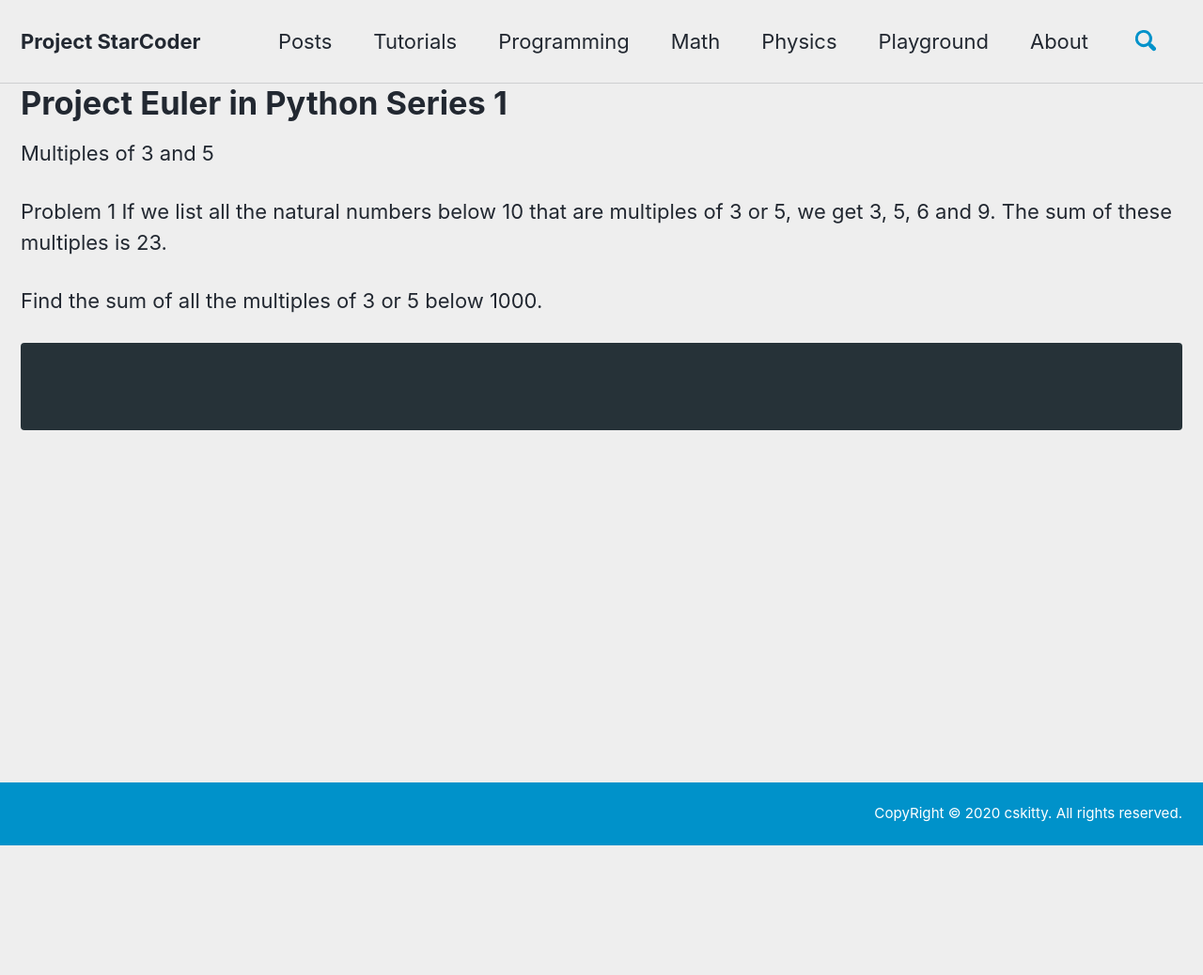
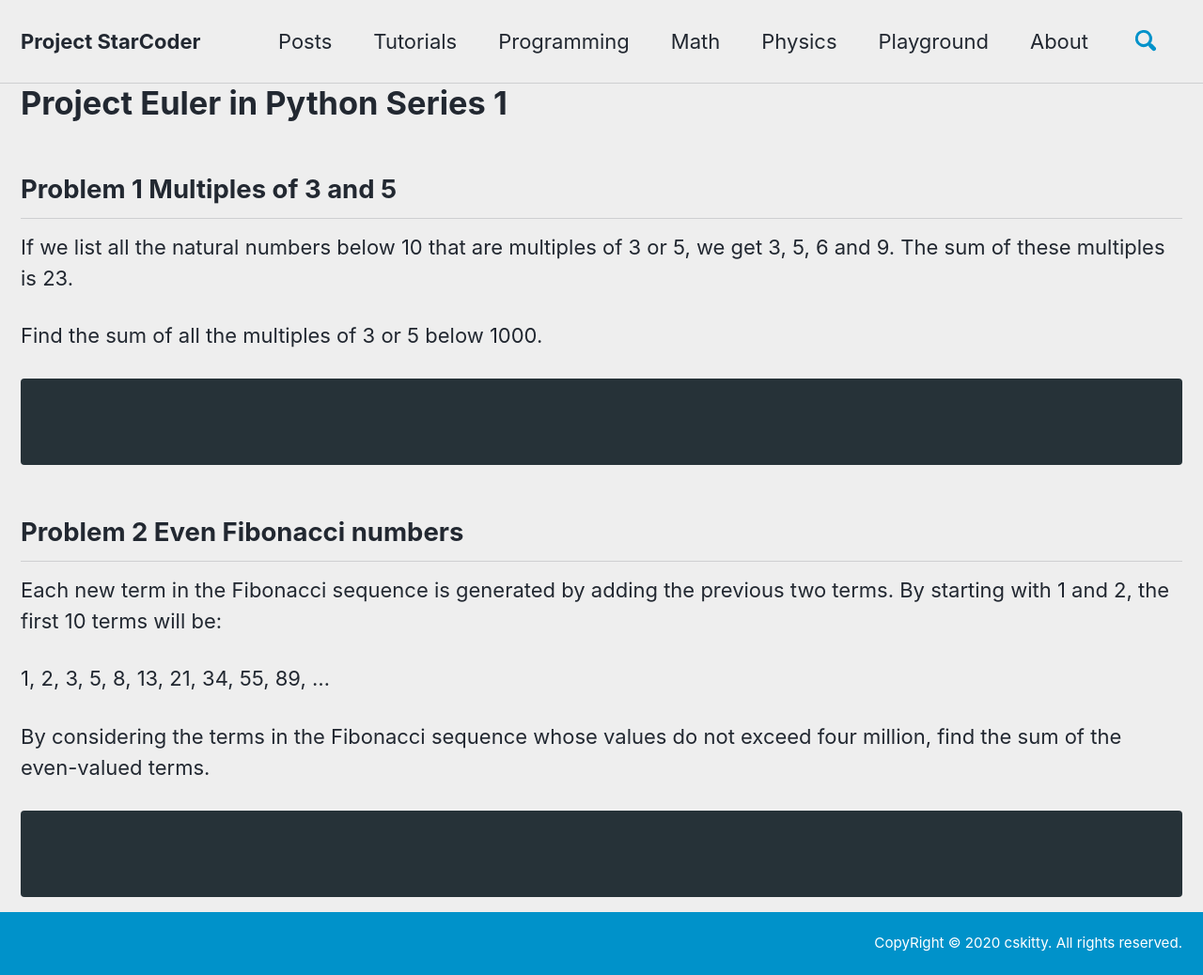
Before and after one commit to cskitty/cskitty.github.io, a Jekyll site: the page built from _posts/2020-04-19-post-project-euler-1.md, in a window 1280 px wide. Shown: the whole page at 94% size. Built offline with Jekyll 4.4.1, drawn with Linux system fonts in a browser that asks for light colours; cached includes are drawn as plain includes; nearby versions of some CDN libraries; before the commit the page ends 900 px from its top, so only the background shows below that.

Commit message:
added problem1 and 2

````diff
--- a/_posts/2020-04-19-post-project-euler-1.md
+++ b/_posts/2020-04-19-post-project-euler-1.md
@@ -11,9 +11,9 @@ tags:
 
 # Project Euler in Python Series 1
 
-Multiples of 3 and 5
+## Problem 1 Multiples of 3 and 5
 
-Problem 1
+
 If we list all the natural numbers below 10 that are multiples of 3 or 5, we get 3, 5, 6 and 9. The sum of these multiples is 23.
 
 Find the sum of all the multiples of 3 or 5 below 1000.
@@ -23,3 +23,18 @@ Find the sum of all the multiples of 3 or 5 below 1000.
 
 
 ```
+
+
+## Problem 2 Even Fibonacci numbers
+
+Each new term in the Fibonacci sequence is generated by adding the previous two terms. By starting with 1 and 2, the first 10 terms will be:
+
+1, 2, 3, 5, 8, 13, 21, 34, 55, 89, ...
+
+By considering the terms in the Fibonacci sequence whose values do not exceed four million, find the sum of the even-valued terms.
+
+
+```python
+
+
+```
````
